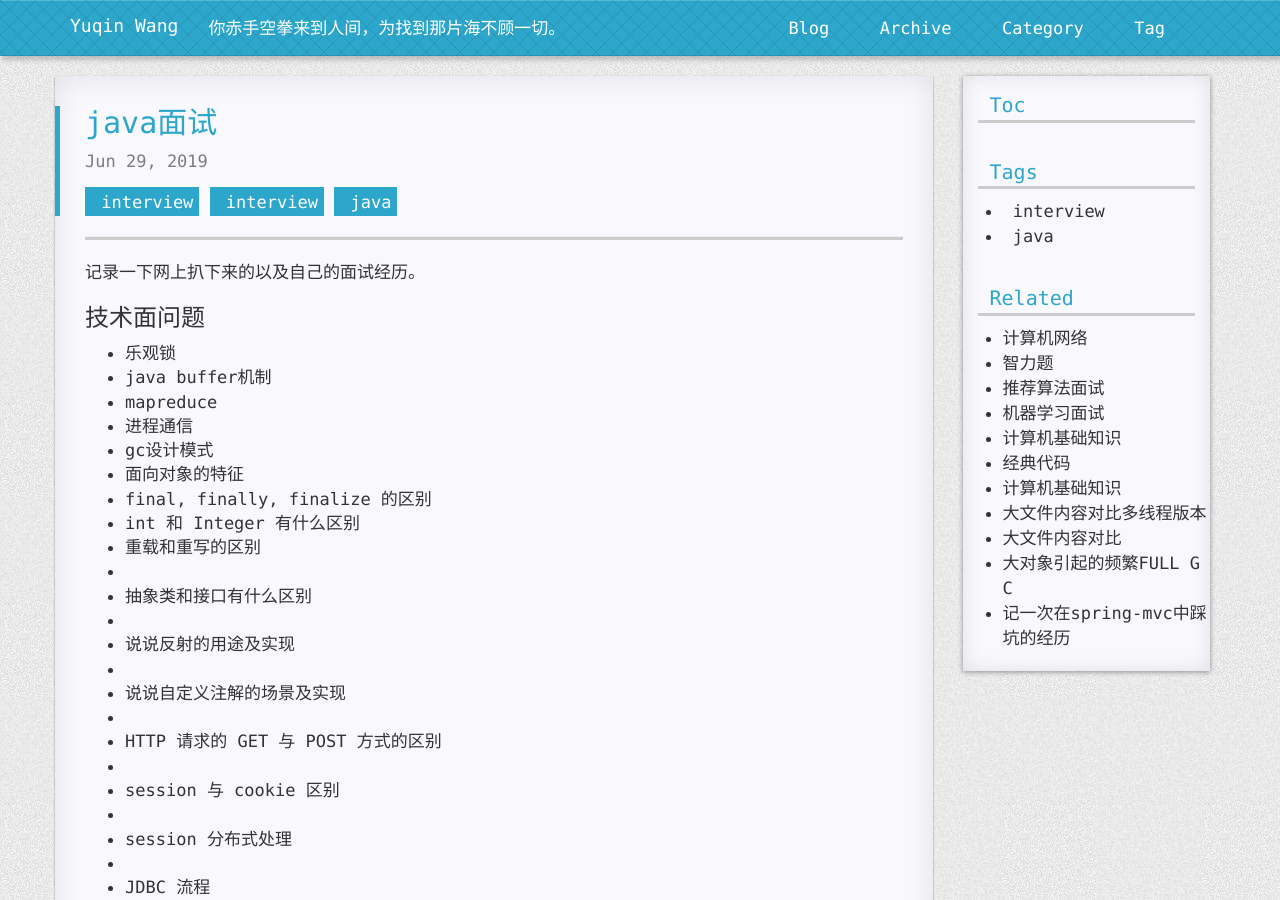
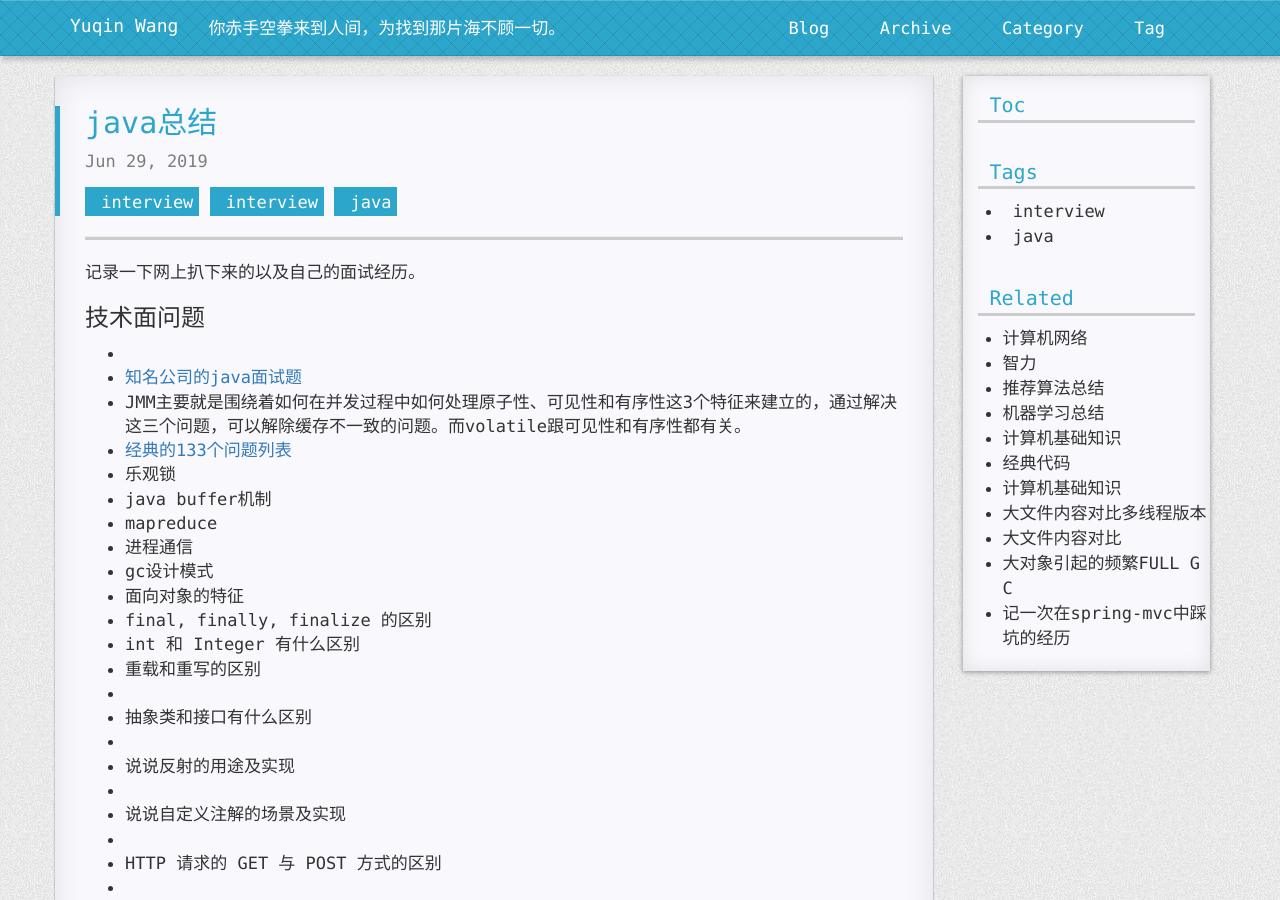
Before and after one commit to yukia-yuqin/blog, a Jekyll site: the page built from _posts/2019-06-29-JAVA-inerview.md, in a window 1280 px wide and 900 px high. Built offline with Jekyll 4.4.1, drawn with Linux system fonts in a browser that asks for light colours; nearby versions of some CDN libraries; comment, search, counter and statistics services are not loaded; a style sheet for code colours, icons or effects is not loaded.

Commit message:
2019-07-24

```diff
--- a/_posts/2019-06-29-JAVA-inerview.md
+++ b/_posts/2019-06-29-JAVA-inerview.md
@@ -1,12 +1,16 @@
 ---
 layout: post
-title: java面试
+title: java总结
 tags: interview java
 categories: interview
 ---
 记录一下网上扒下来的以及自己的面试经历。<br>
 
 ### 技术面问题
+-
+- [知名公司的java面试题](https://www.techug.com/post/java-volatile-keyword.html)
+- JMM主要就是围绕着如何在并发过程中如何处理原子性、可见性和有序性这3个特征来建立的，通过解决这三个问题，可以解除缓存不一致的问题。而volatile跟可见性和有序性都有关。
+- [经典的133个问题列表]()
 - 乐观锁
 - java buffer机制
 - mapreduce
```
Also changed, not shown: _posts/2019-06-29-machine-learning.md (+4 -1 lines), _posts/2019-06-29-recommend-interview.md (+5 -2 lines), _posts/2019-06-30-IQ-math-test.md (+2 -2 lines), _posts/2019-07-22-cs-network.md (+6 -1 lines).
